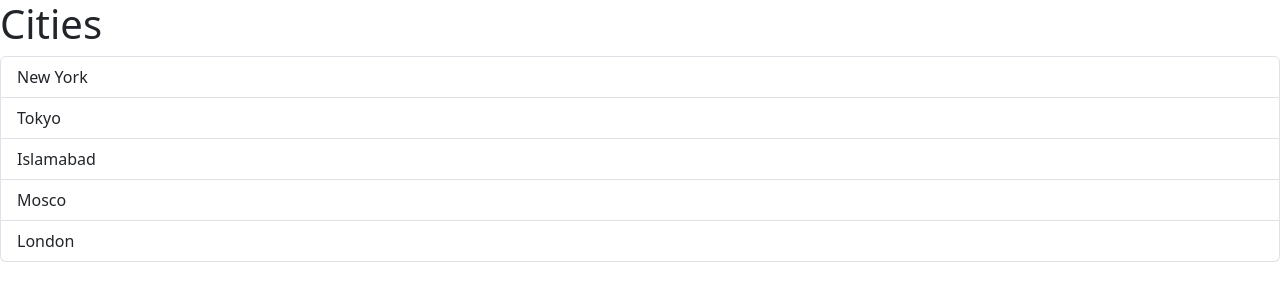
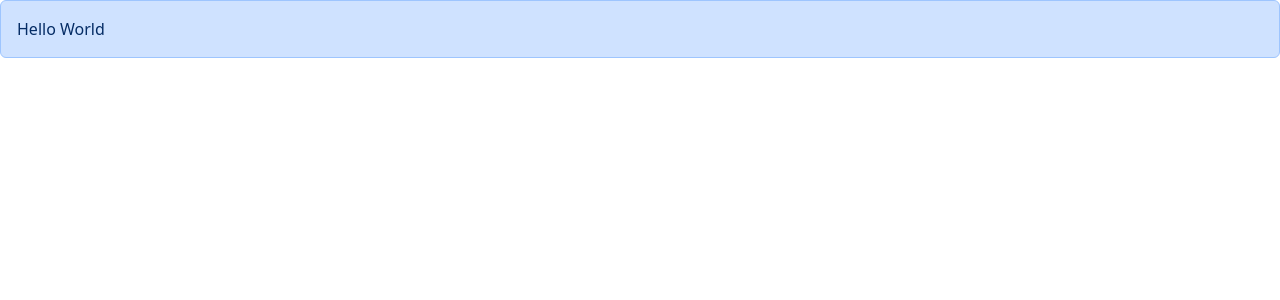
Before and after one commit to MaazCodeCraft/react-course, a React (Vite) app: page / in a window 1280 px wide. Shown: the top 300 px of the page. Built offline with nearby package versions, Linux system fonts and the light colour scheme.

Commit message:
Passing Children

```diff
--- a/src/App.tsx
+++ b/src/App.tsx
@@ -1,19 +1,11 @@
-import ListGroup from "./components/ListGroup";
+import Alert from "./components/Alert";
 
 function App() {
-  let items = ["New York", "Tokyo", "Islamabad", "Mosco", "London"];
-
-  const handleSelectItem = (item: string) => {
-    console.log(item);
-  };
-
   return (
     <div>
-      <ListGroup
-        heading="Cities"
-        items={items}
-        onSelectItem={handleSelectItem}
-      />
+      <Alert>
+        Hello <span>World</span>
+      </Alert>
     </div>
   );
 }
--- /dev/null
+++ b/src/components/Alert.tsx
@@ -0,0 +1,11 @@
+import type { ReactNode } from "react";
+
+interface Props {
+  children: ReactNode;
+}
+
+const Alert = ({ children }: Props) => {
+  return <div className="alert alert-primary">{children}</div>;
+};
+
+export default Alert;
```
